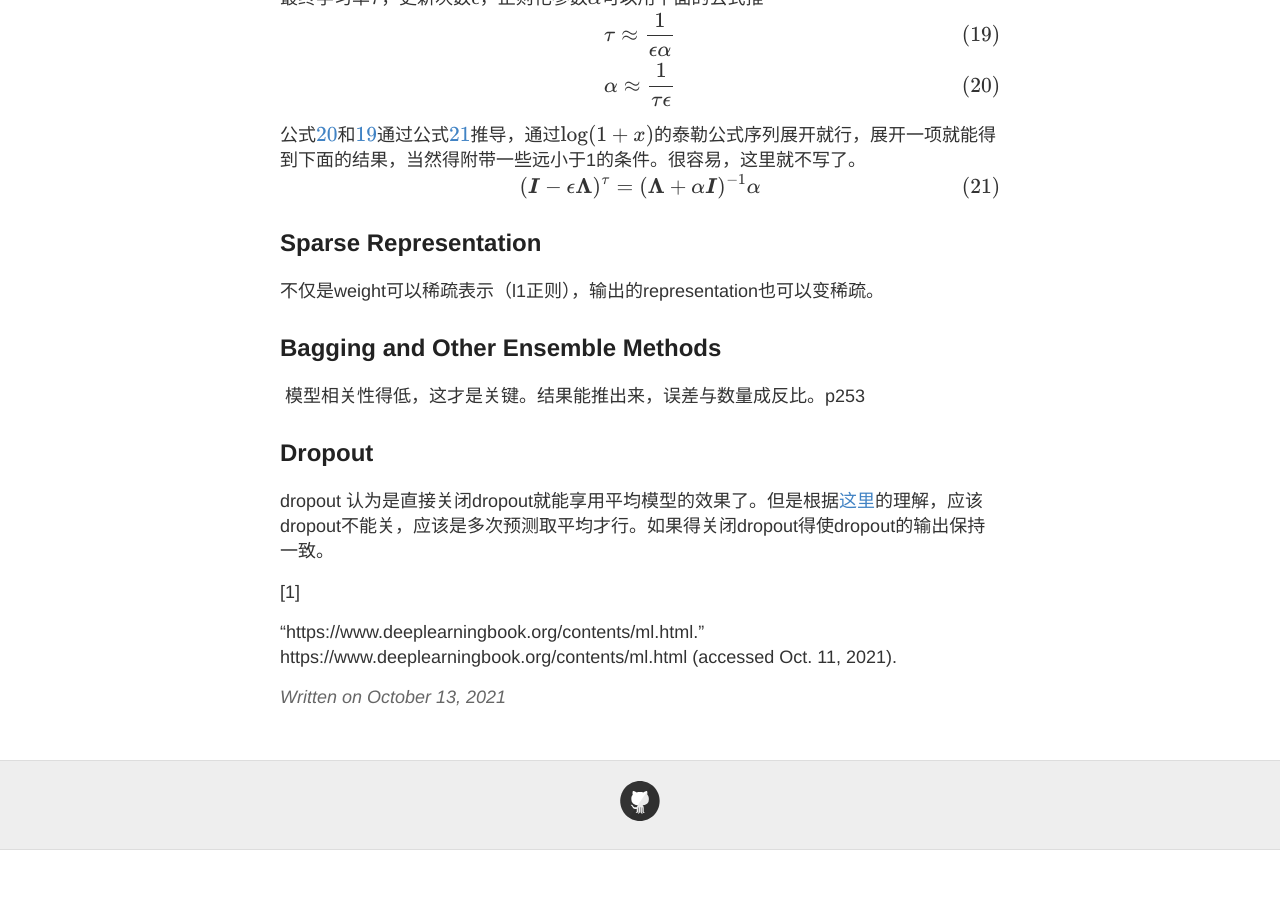
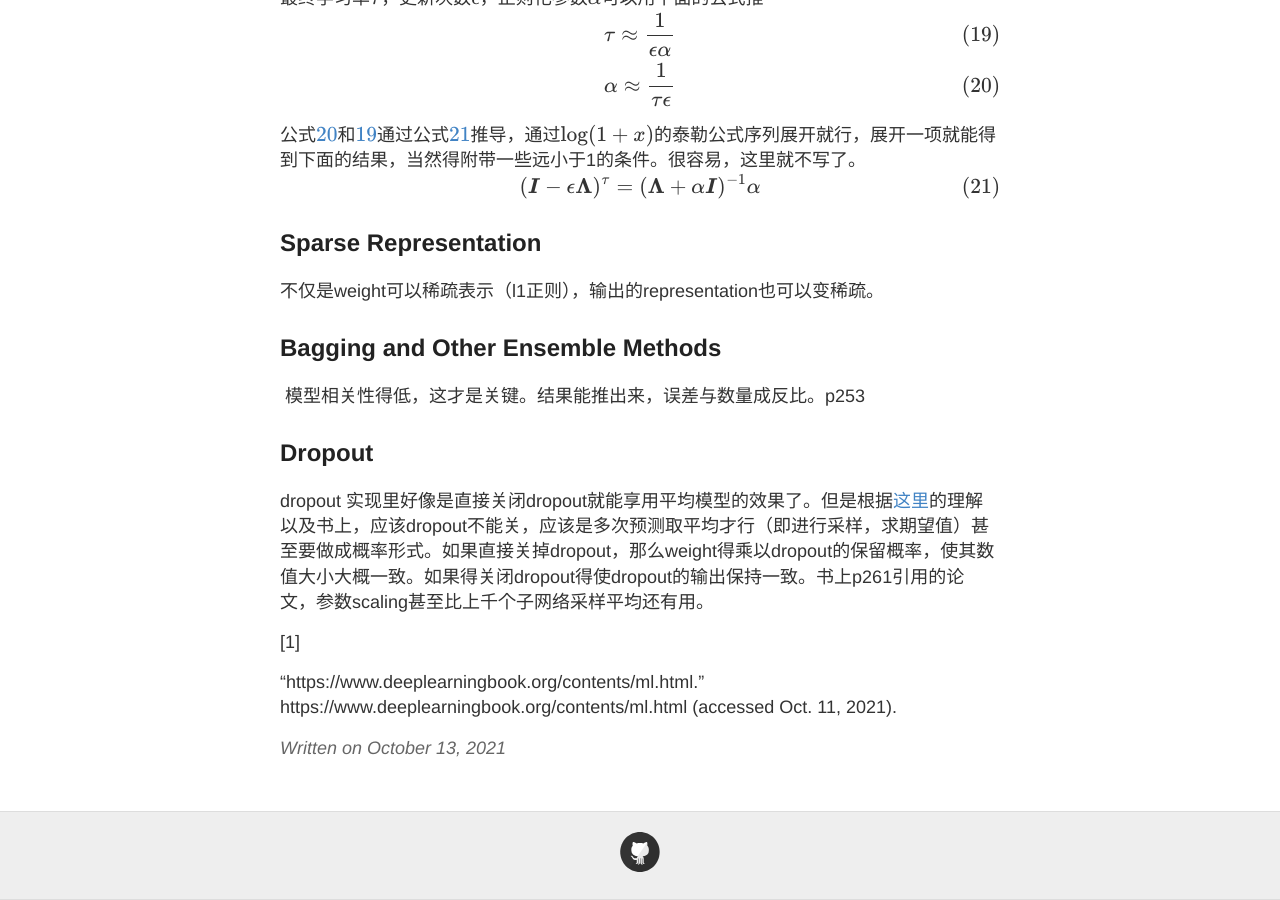
Before and after one commit to WangHexie/notes, a Jekyll site: the page built from _posts/machine-learning/2021-10-13-regularization.md, in a window 1280 px wide and 900 px high, scrolled down 2873 px. Built offline with Jekyll 4.4.1, drawn with Linux system fonts in a browser that asks for light colours; before the commit the page ends 3723 px from its top, so only the background shows below that.

Commit message:
[update] post

```diff
--- a/_posts/machine-learning/2021-10-13-regularization.md
+++ b/_posts/machine-learning/2021-10-13-regularization.md
@@ -164,7 +164,7 @@ $$
 
 ## Dropout
 
-  dropout 认为是直接关闭dropout就能享用平均模型的效果了。但是根据[这里](https://kexue.fm/archives/8496)的理解，应该dropout不能关，应该是多次预测取平均才行。如果得关闭dropout得使dropout的输出保持一致。
+  dropout 实现里好像是直接关闭dropout就能享用平均模型的效果了。但是根据[这里](https://kexue.fm/archives/8496)的理解以及书上，应该dropout不能关，应该是多次预测取平均才行（即进行采样，求期望值）甚至要做成概率形式。如果直接关掉dropout，那么weight得乘以dropout的保留概率，使其数值大小大概一致。如果得关闭dropout得使dropout的输出保持一致。书上p261引用的论文，参数scaling甚至比上千个子网络采样平均还有用。
 
 [1]
 
```
